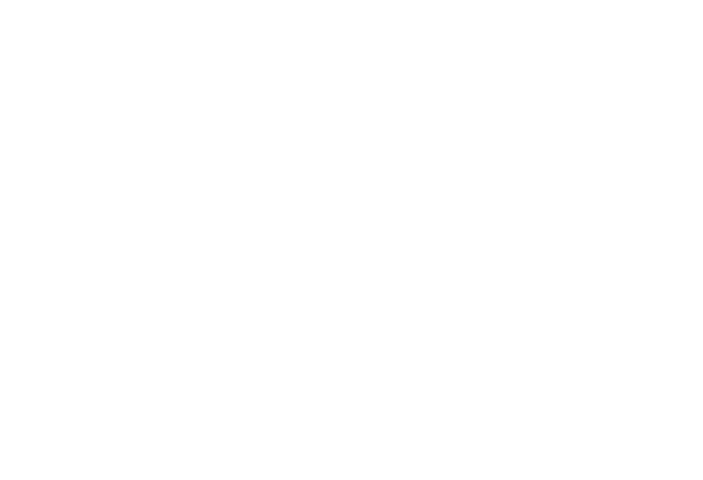
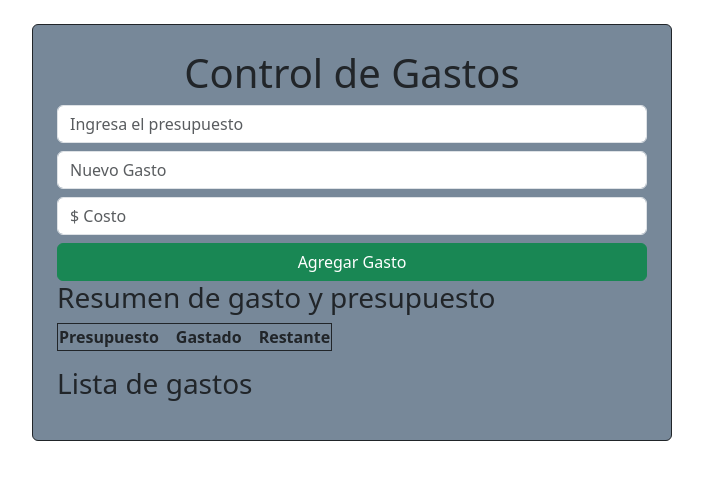
Before and after one commit to JuliianDS/Actividad_DOM, a plain HTML site: page Ejercicio-14/index.html in a window 1280 px wide. Shown: the whole page, without its empty margins (288-991 px from the left). Drawn offline with nearby package versions, Linux system fonts and the light colour scheme.

Commit message:
ejercicio 13

```diff
--- a/Ejercicio-14/Css/style.css
+++ b/Ejercicio-14/Css/style.css
@@ -0,0 +1,3 @@
+.container{
+    background-color: lightslategray;
+}
--- a/Ejercicio-14/index.html
+++ b/Ejercicio-14/index.html
@@ -9,6 +9,37 @@
     <title>Document</title>
 </head>
 <body>
+    <main>
+        <section class="container w-50 mt-4 p-4 border border-dark rounded-2">
+            <h1 class="text-center">Control de Gastos</h1>
+            <div class="d-flex flex-column gap-2">
+            <input id="inputPr" type="number" class="form-control" placeholder="Ingresa el presupuesto">
+            <input id="inputG" type="text" class="form-control" placeholder="Nuevo Gasto">
+            <input id="inputV" type="number" class="form-control" placeholder="$ Costo">
+            <button class="btn btn-success">Agregar Gasto</button>
+            </div>
+            <div class="">
+                <h3>Resumen de gasto y presupuesto</h3>
+                <table>
+                    <thead class="border border-dark">
+                        <th>Presupuesto</th>
+                        <th class="px-3">Gastado</th>
+                        <th>Restante</th>
+                    </thead>
+                    <tbody>
 
+                    </tbody>
+                </table>
+                <p></p>
+            </div>
+            <div>
+                <h3>Lista de gastos</h3>
+                <ul>
+
+                </ul>
+            </div>
+        </section>
+    </main>
+    <script src="./Js/script.js"></script>
 </body>
 </html>
```
